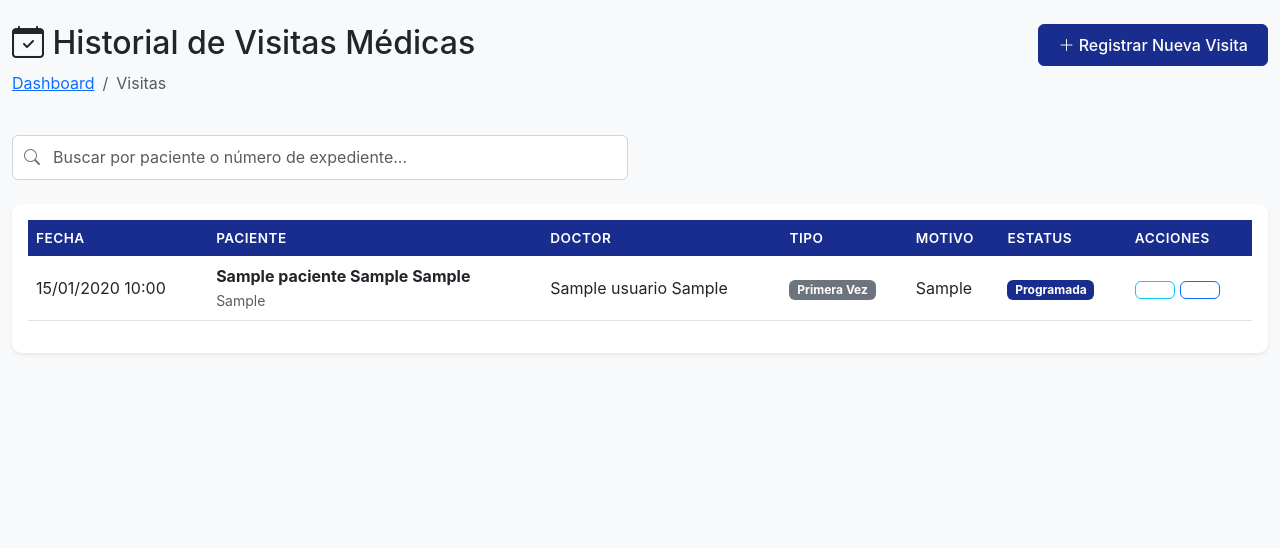
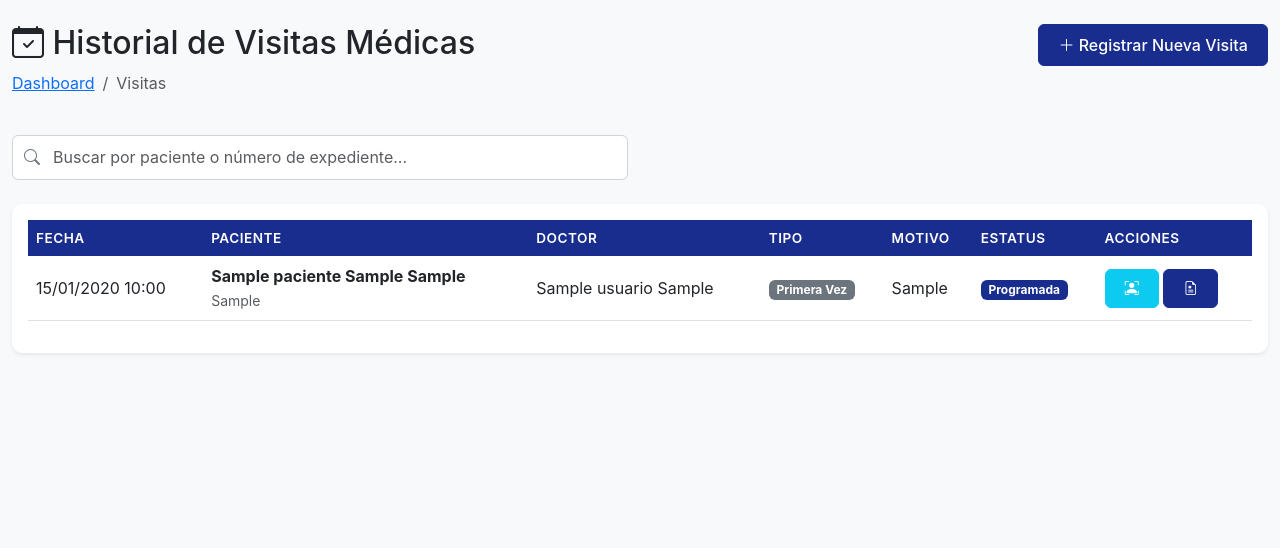
Before and after one commit to medina123421/clinicaCIAD, a PHP site: page /Clinica/app/views/visitas/lista.php in a window 1280 px wide. Shown: the part 57-605 px from the top of the page. Run offline with PHP 8.4, Linux system fonts and the light colour scheme; the visitor is signed in with stand-in values (Sample User, id 1); tables that the repository leaves empty hold one stand-in row (values such as "Sample post").

Commit message:
Mejorada claridad de botones de acción en historial de visitas con colores sólidos, iconos descriptivos y tooltips

```diff
--- a/app/ajax/buscar_visitas.php
+++ b/app/ajax/buscar_visitas.php
@@ -47,8 +47,8 @@
             $html .= '<td>' . htmlspecialchars(substr($visita['motivo_consulta'], 0, 50)) . (strlen($visita['motivo_consulta']) > 50 ? '...' : '') . '</td>';
             $html .= '<td><span class="badge bg-' . $estatusColor . '">' . htmlspecialchars($visita['estatus']) . '</span></td>';
             $html .= '<td>';
-            $html .= '<a href="../pacientes/detalle.php?id=' . $visita['id_paciente'] . '" class="btn btn-sm btn-outline-info" title="Ver Paciente"><i class="bi bi-person-eye"></i></a> ';
-            $html .= '<a href="../especialidades/medicina_interna.php?id_visita=' . $visita['id_visita'] . '" class="btn btn-sm btn-outline-primary" title="Consulta Medicina Interna"><i class="bi bi-stethoscope"></i></a>';
+            $html .= '<a href="../pacientes/detalle.php?id=' . $visita['id_paciente'] . '" class="btn btn-sm btn-info text-white" title="Ver Expediente del Paciente" data-bs-toggle="tooltip"><i class="bi bi-person-bounding-box"></i></a> ';
+            $html .= '<a href="../especialidades/medicina_interna.php?id_visita=' . $visita['id_visita'] . '" class="btn btn-sm btn-primary" title="Ir a Consulta Medicina Interna" data-bs-toggle="tooltip"><i class="bi bi-file-earmark-medical"></i></a>';
             $html .= '</td>';
             $html .= '</tr>';
         }
--- a/app/views/visitas/lista.php
+++ b/app/views/visitas/lista.php
@@ -122,12 +122,14 @@
                                 </td>
                                 <td>
                                     <a href="../pacientes/detalle.php?id=<?= $visita['id_paciente'] ?>"
-                                        class="btn btn-sm btn-outline-info" title="Ver Paciente">
-                                        <i class="bi bi-person-eye"></i>
+                                        class="btn btn-sm btn-info text-white" title="Ver Expediente del Paciente"
+                                        data-bs-toggle="tooltip">
+                                        <i class="bi bi-person-bounding-box"></i>
                                     </a>
                                     <a href="../especialidades/medicina_interna.php?id_visita=<?= $visita['id_visita'] ?>"
-                                        class="btn btn-sm btn-outline-primary" title="Consulta Medicina Interna">
-                                        <i class="bi bi-stethoscope"></i>
+                                        class="btn btn-sm btn-primary" title="Ir a Consulta Medicina Interna"
+                                        data-bs-toggle="tooltip">
+                                        <i class="bi bi-file-earmark-medical"></i>
                                     </a>
                                 </td>
                             </tr>
```
